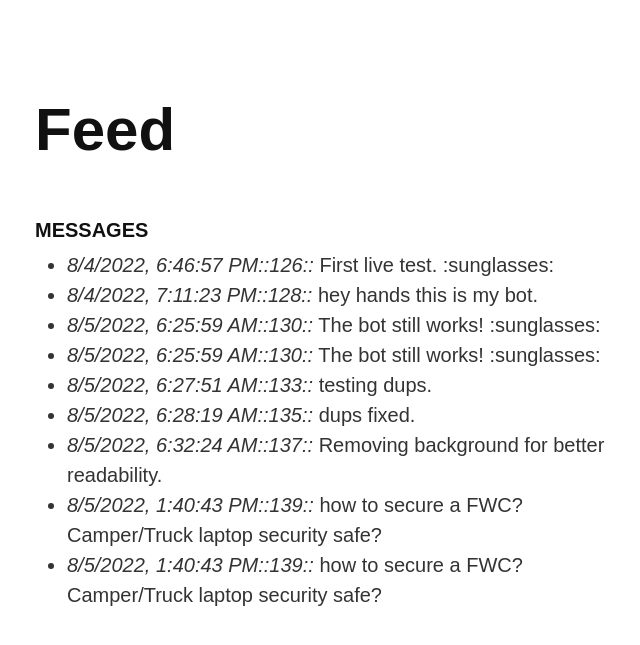
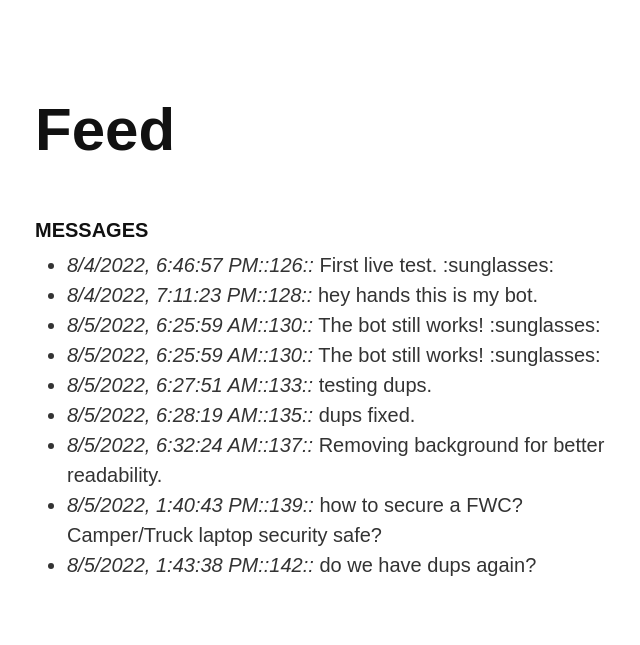
Before and after one commit to todgru/todgru.github.io, a Jekyll site: the page built from feed/index.md, in a window 1280 px wide. Shown: the top 645 px of the page, without its empty margins (303-943 px from the left). Built offline with Jekyll 4.4.1, drawn with Linux system fonts in a browser that asks for light colours; our own code applies the rules of GitHub Pages for plain Markdown files.

Commit message:
todgrubot: automated feed update

```diff
--- a/feed/index.md
+++ b/feed/index.md
@@ -12,4 +12,4 @@ layout: nobackground
 * _8/5/2022, 6:28:19 AM::135::_ dups fixed.
 * _8/5/2022, 6:32:24 AM::137::_ Removing background for better readability.
 * _8/5/2022, 1:40:43 PM::139::_ how to secure a FWC? Camper/Truck laptop security safe?
-* _8/5/2022, 1:40:43 PM::139::_ how to secure a FWC? Camper/Truck laptop security safe?
+* _8/5/2022, 1:43:38 PM::142::_ do we have dups again?
```
